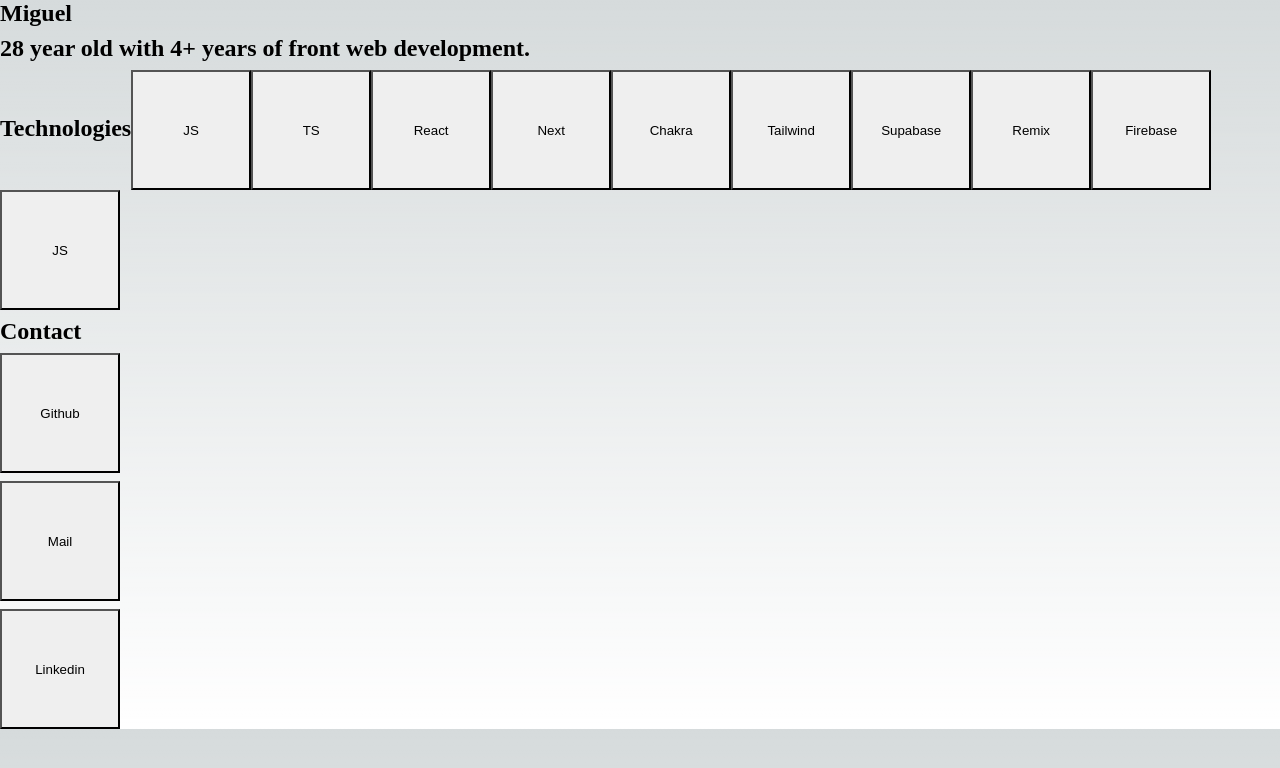
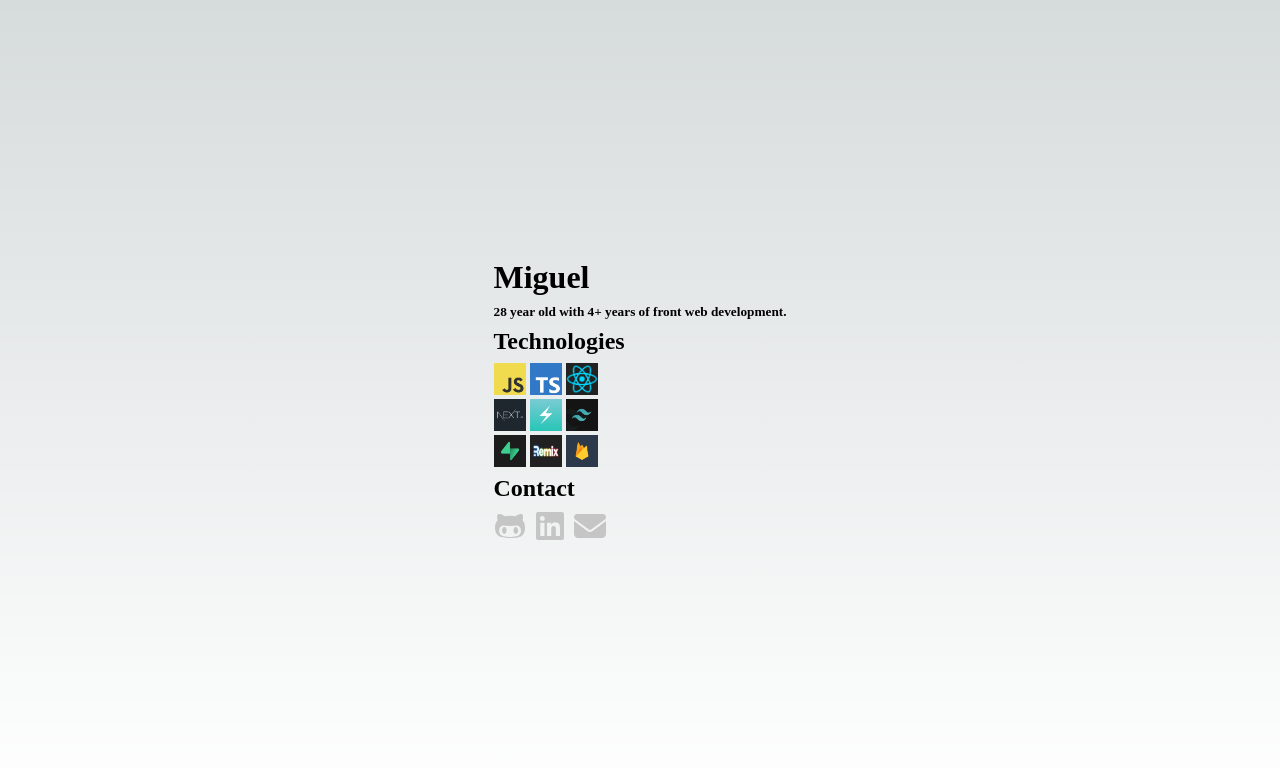
Before and after one commit to ImMiguelP/Port, a Next.js app: page / in a window 1280 px wide. Shown: the top 768 px of the page. Built offline with nearby package versions, Linux system fonts and the light colour scheme.

Commit message:
chore: refactor code added components

```diff
--- /dev/null
+++ b/src/components/Contact.tsx
@@ -0,0 +1,23 @@
+import { Image, SimpleGrid, Tooltip } from '@chakra-ui/react'
+import React from 'react'
+
+const Contact = () => {
+  const contactinfo = [
+    { name: 'Github', image: '/images/github.svg'},
+    { name: 'LinkedIn', image:'/images/linkedin.svg'},
+    { name: 'Mail', image:'/images/mail.svg'}
+]
+
+  return (
+    <>
+    {contactinfo.map((contact, index) => (
+      <Tooltip key={index} label={`${contact.name}`}>
+        <Image boxSize={"32px"} src={contact.image} alt={`${contact.name} Logo`} />
+      </Tooltip>
+    ))}
+  </>
+
+  )
+}
+
+export default Contact
--- /dev/null
+++ b/src/components/Technologies.tsx
@@ -0,0 +1,28 @@
+import { Button, Image, SimpleGrid, Tooltip } from '@chakra-ui/react'
+import React from 'react'
+
+const Technologies = () => {
+  const technologies = [
+    { name: 'Javascript', image: '/images/Js.png' },
+    { name: 'Typescript', image: '/images/ts.png' },
+    { name: 'React', image: '/images/react.png' },
+    { name: 'Next.js', image: '/images/next.png' },
+    { name: 'Chakra', image: '/images/chakra.png' },
+    { name: 'Tailwind', image: '/images/tailwind.png' },
+    { name: 'Supabase', image: '/images/supabase.png' },
+    { name: 'Remix', image: '/images/remix.png' },
+    { name: 'Firebase', image: '/images/firebase.png' },
+  ];
+
+  return (
+    <SimpleGrid columns={[1, 2, 3]} spacing={4}>
+    {technologies.map((tech, index) => (
+      <Tooltip key={index} label={`${tech.name}`}>
+        <Image boxSize={"32px"} src={tech.image} alt={`${tech.name} Logo`} />
+      </Tooltip>
+    ))}
+  </SimpleGrid>
+);
+};
+
+export default Technologies;
--- a/src/pages/index.tsx
+++ b/src/pages/index.tsx
@@ -1,42 +1,34 @@
-import Head from 'next/head'
-import Image from 'next/image'
-import { Inter } from 'next/font/google'
-import styles from '@/styles/Home.module.css'
-import { Button, Heading, Stack } from '@chakra-ui/react'
+import { Button, Center, Heading, Icon, Image, Stack } from '@chakra-ui/react'
+import Technologies from '@/components/Technologies'
+import { FontAwesomeIcon } from '@fortawesome/react-fontawesome'
+import Contact from '@/components/Contact'
 
-const inter = Inter({ subsets: ['latin'] })
 
 export default function Home() {
+
+
   return (
-    <Stack>
-      <Heading>
+    <Center h={"100vh"}>
+      <Stack>
+      <Heading as={"h1"} size={"xl"}>
         Miguel
       </Heading>
-      <Heading>
+      <Heading as={"h5"} size={"sm"}>
         28 year old with 4+ years of front web development.
       </Heading>
-
       <Heading>
         Technologies
-        <Button boxSize={"120px"}>JS</Button>
-        <Button boxSize={"120px"}>TS</Button>
-        <Button boxSize={"120px"}>React</Button>
-        <Button boxSize={"120px"}>Next</Button>
-        <Button boxSize={"120px"}>Chakra</Button>
-        <Button boxSize={"120px"}>Tailwind</Button>
-        <Button boxSize={"120px"}>Supabase</Button>
-        <Button boxSize={"120px"}>Remix</Button>
-        <Button boxSize={"120px"}>Firebase</Button>
-        <Button boxSize={"120px"}>JS</Button>
       </Heading>
-
+        <Stack direction={"row"}>
+          <Technologies />
+          </Stack>
       <Heading>
         Contact
       </Heading>
-
-      <Button boxSize={"120px"}>Github</Button>
-        <Button boxSize={"120px"}>Mail</Button>
-        <Button boxSize={"120px"}>Linkedin</Button>
-    </Stack>
+      <Stack direction={"row"}>
+          <Contact />
+          </Stack>
+        </Stack>
+    </Center>
   )
 }
```
